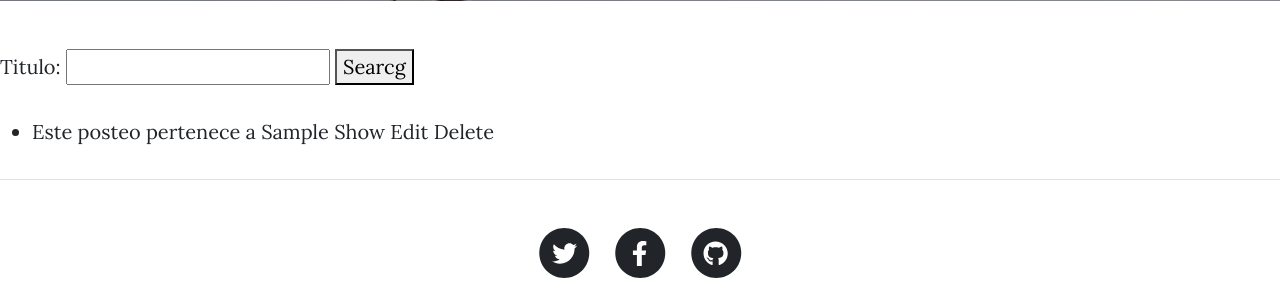
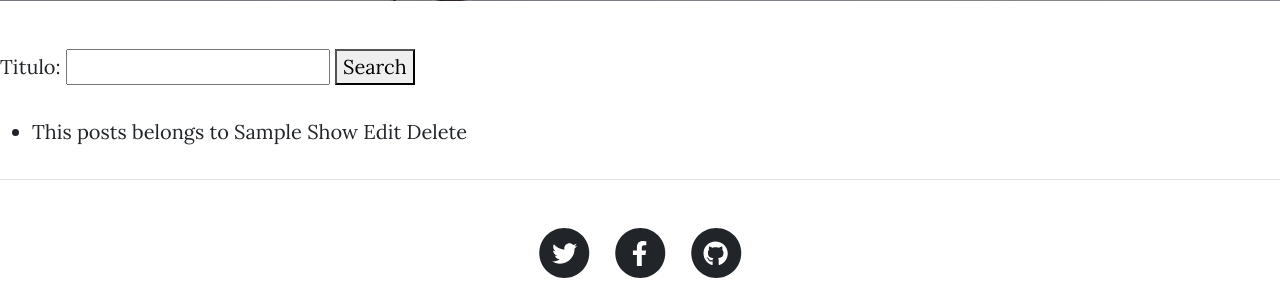
Before and after one commit to MarianoSanJuan/Blog-Cardozo-Ortiz-SanJuan, a Django app: page /appblog/posteos/ in a window 1280 px wide. Shown: the part 625-907 px from the top of the page. Run offline with Django 4.2, Linux system fonts and the light colour scheme; tables that the repository leaves empty hold one stand-in row (values such as "Sample post"); parts of the project's set-up code (start-up, migrations or seed data) failed here and were passed over; some libraries are stand-ins or nearby versions.

Commit message:
Correcion error

```diff
--- a/appblog/models.py
+++ b/appblog/models.py
@@ -13,4 +13,4 @@ class Posteos(models.Model):
     fecha_creacion = models.DateField(null=True)
 
     def __str__(self):
-        return (f'Este posteo pertenece a {self.autor}')
+        return (f'This posts belongs to {self.autor}')
--- a/templates/accounts/editar_perfil.html
+++ b/templates/accounts/editar_perfil.html
@@ -17,7 +17,7 @@
         <table>
             {{form.as_table}}
         </table>
-        <button>Edit</button>
+        <button>Save</button>
     </form>
     <p>
         <a href={% url 'cambiar_password' %}>Change password</a>
--- a/templates/accounts/login.html
+++ b/templates/accounts/login.html
@@ -20,7 +20,7 @@
         <table>
             {{form.as_table}}
         </table>
-        <button>Log out</button>
+        <button>Log in</button>
     </form>
 </p>
 {% endblock content %}
--- a/templates/posteos/listado_posteos.html
+++ b/templates/posteos/listado_posteos.html
@@ -29,7 +29,7 @@
 <p>
     <form action={% url 'listado_posteos' %}>
         {{form}}
-        <button>Searcg</button>
+        <button>Search</button>
     </form>
 </p>
 
@@ -49,4 +49,5 @@
     No posts have been founded
     {% endif %}
 </p>
+
 {% endblock content %}
```
Also changed, not shown: appblog/urls.py (line endings or trailing spaces), 1 other file.
